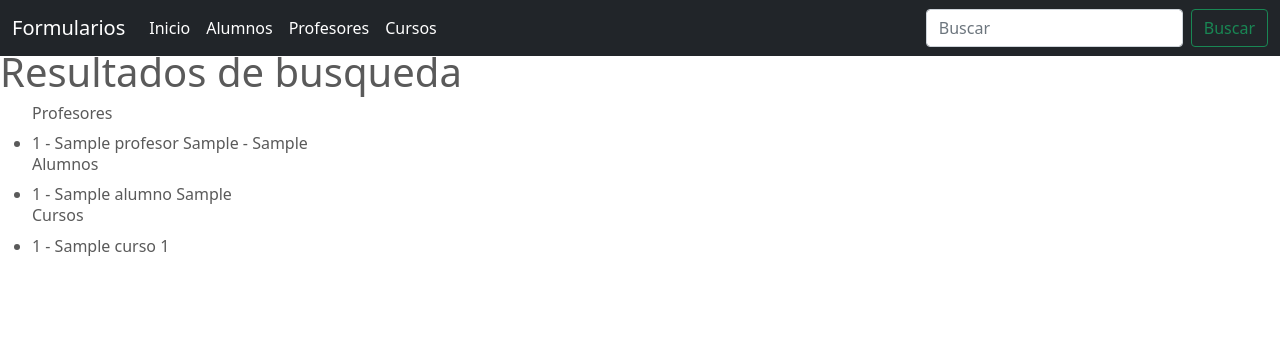
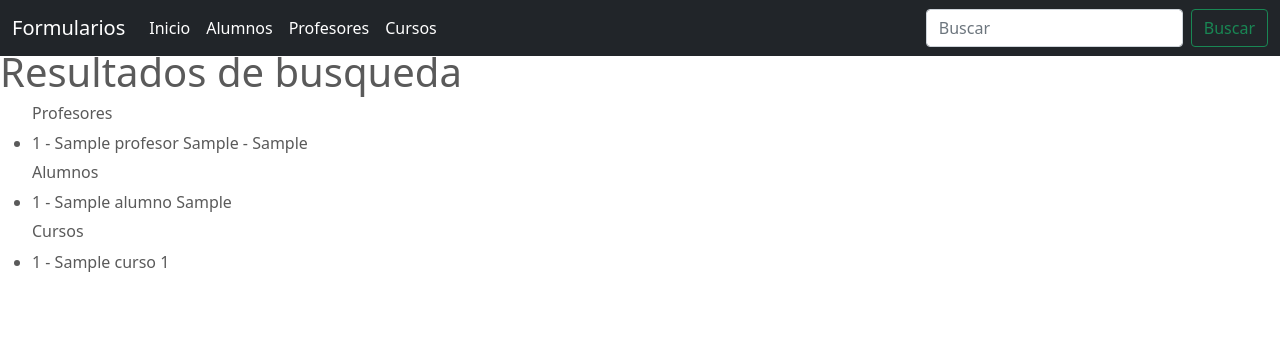
Before and after one commit to kralsito/Tercer-pre-entrega-Kral, a Django app: template AppFormularios/templates/AppFormularios/busqueda.html in a window 1280 px wide. Shown: the top 356 px of the page. Run offline with Django 4.2, Linux system fonts and the light colour scheme; the template is opened without the code that fills it: values that come from a table or form of the project are taken from there, others are empty; tables that the repository leaves empty hold one stand-in row (values such as "Sample post"); some libraries are stand-ins or nearby versions.

Commit message:
Cambios en la interfaz grafica

```diff
--- a/AppFormularios/templates/AppFormularios/base.html
+++ b/AppFormularios/templates/AppFormularios/base.html
@@ -51,7 +51,7 @@
 <header>
   <nav class="navbar navbar-expand-md navbar-dark fixed-top bg-dark">
     <div class="container-fluid">
-      <a class="navbar-brand" href="https://getbootstrap.com/docs/5.0/examples/carousel/#">Formularios</a>
+      <a class="navbar-brand" href="{% url 'index'%}">Formularios</a>
       <button class="navbar-toggler" type="button" data-bs-toggle="collapse" data-bs-target="#navbarCollapse" aria-controls="navbarCollapse" aria-expanded="false" aria-label="Toggle navigation">
         <span class="navbar-toggler-icon"></span>
       </button>
--- a/AppFormularios/templates/AppFormularios/busqueda.html
+++ b/AppFormularios/templates/AppFormularios/busqueda.html
@@ -7,6 +7,7 @@
 <h1> Resultados de busqueda </h1>
 <ul>
     {% if profesores %}
+    <h1>   </h1>
     <h6> Profesores</h6>
 
     {% for profesor in profesores %}
@@ -15,6 +16,7 @@
     {% endif %}
 
     {% if alumnos%}
+    <h1>   </h1>
     <h6> Alumnos</h6>
 
     {% for alumno in alumnos %}
@@ -23,6 +25,7 @@
     {% endif %}
 
     {% if cursos%}
+    <h1>   </h1>
     <h6> Cursos</h6>
 
     {% for curso in cursos %}
--- a/AppFormularios/views.py
+++ b/AppFormularios/views.py
@@ -56,7 +56,7 @@ def agregar_curso(request):
     }
     return render(request, "AppFormularios/admin_Cursos.html", context)
 
-def buscar(request): #Modificar
+def buscar(request):
     criterio = request.GET.get("criterio")
     context = {
         "profesores": Profesor.objects.filter(nombre__icontains=criterio).all(),
```
